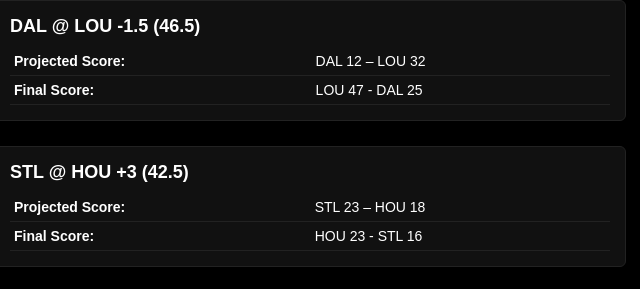
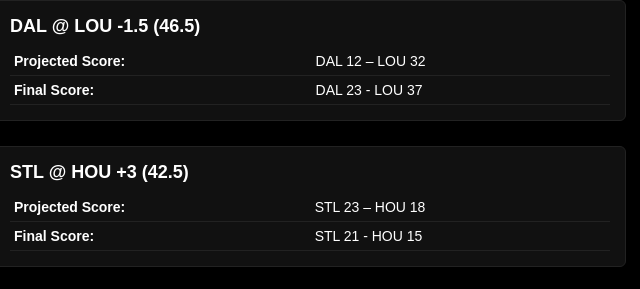
Before and after one commit to TheNFLEdge/TheUFLEdge, a website: page pages/UFLWk9F.htm in a window 1280 px wide. Shown: the part 765-1054 px from the top of the page, 330-970 px from the left. Drawn offline with Linux system fonts and the light colour scheme.

Commit message:
Automated update of live UFL scores

```diff
--- a/pages/UFLWk9F.htm
+++ b/pages/UFLWk9F.htm
@@ -180,7 +180,7 @@ data‑driven projections once again. Buckle up — the 2026 season is going to
             <h4>DAL @ LOU -1.5 (46.5)</h4>
             <table>
                 <tr><td><b>Projected Score:</b></td><td>DAL 12 – LOU 32</td></tr>
-                <tr><td><b>Final Score:</b></td><td>LOU 47 - DAL 25</td></tr>
+                <tr><td><b>Final Score:</b></td><td>DAL 23 - LOU 37</td></tr>
             </table>
         </div>
 
@@ -192,7 +192,7 @@ data‑driven projections once again. Buckle up — the 2026 season is going to
             <h4>STL @ HOU +3 (42.5)</h4>
             <table>
                 <tr><td><b>Projected Score:</b></td><td>STL 23 – HOU 18</td></tr>
-                <tr><td><b>Final Score:</b></td><td>HOU 23 - STL 16</td></tr>
+                <tr><td><b>Final Score:</b></td><td>STL 21 - HOU 15</td></tr>
             </table>
         </div>
 
```
